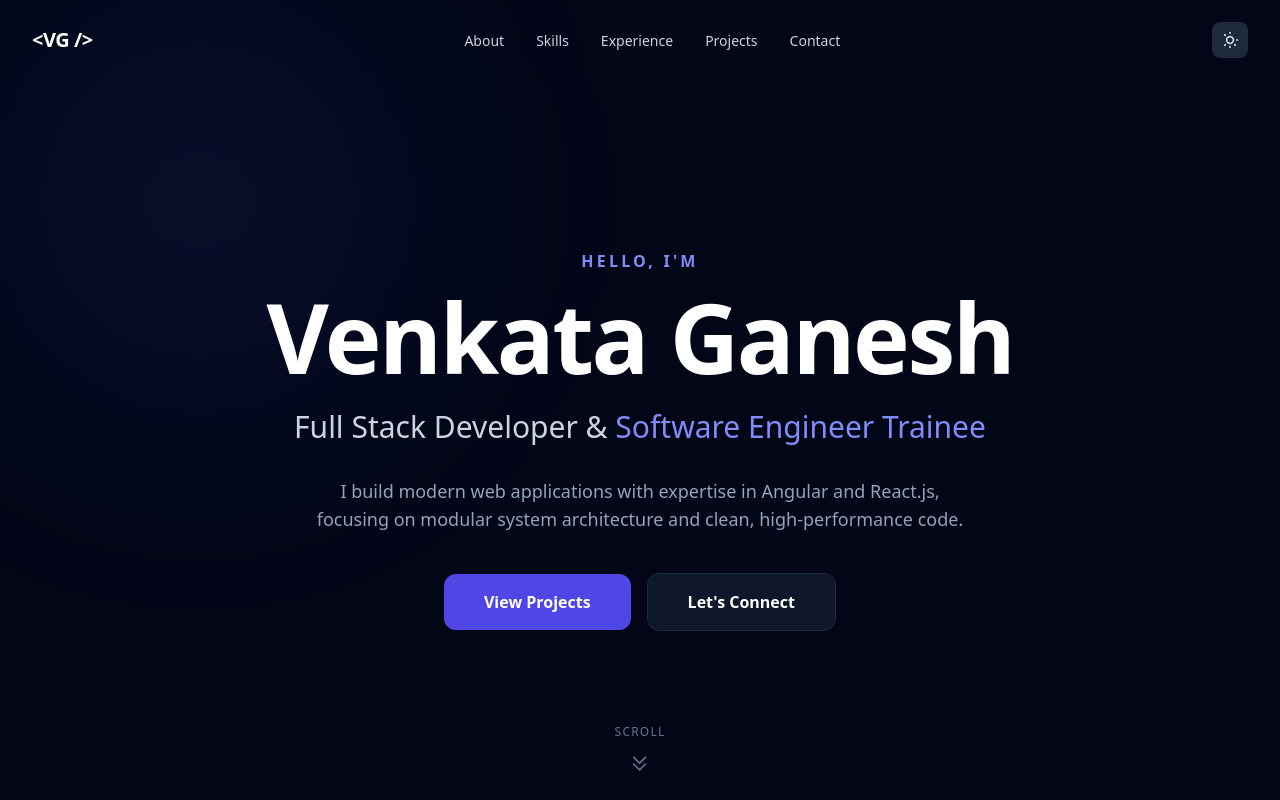
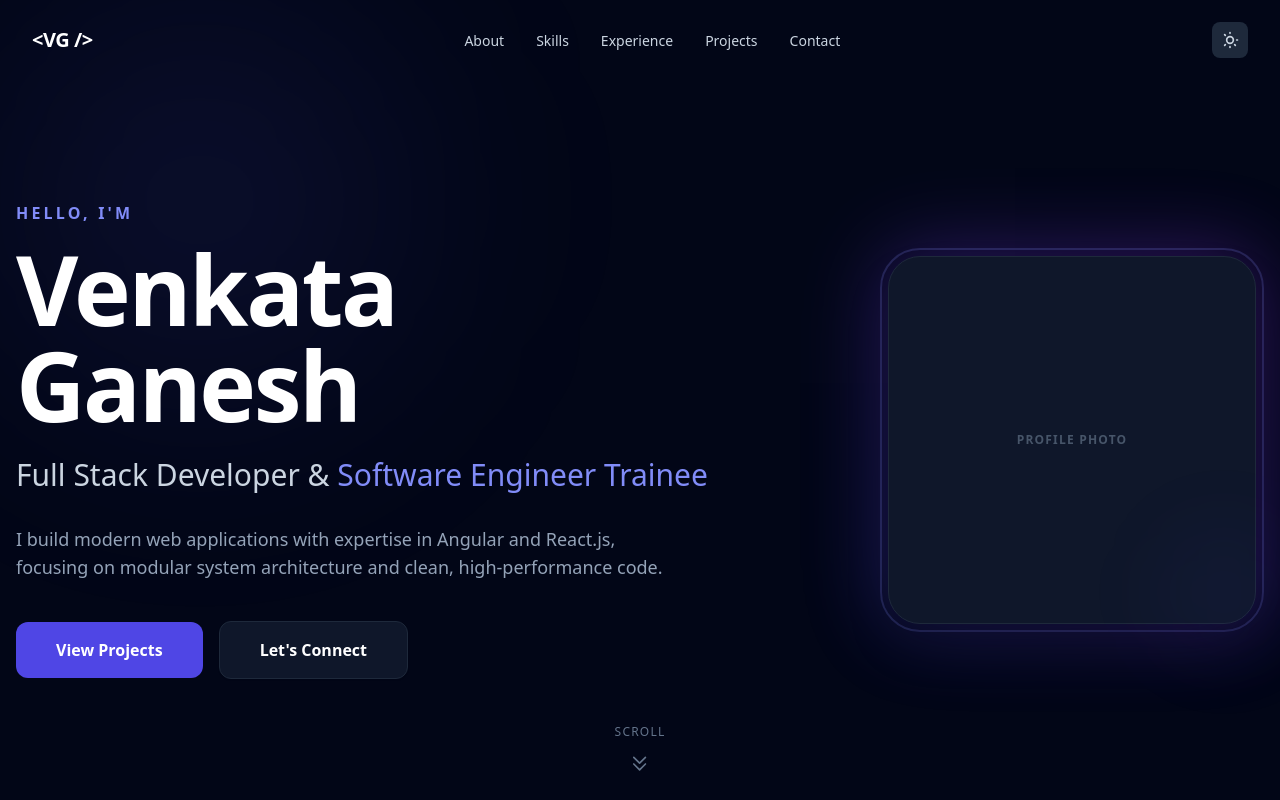
Before and after one commit to ganesh714/venkat-dev-portfolio, a React (Vite) app: page / in a window 1280 px wide. Shown: the top 800 px of the page. Built offline with nearby package versions, Linux system fonts and the light colour scheme.

Commit message:
feat: redesign hero layout to two-column desktop design with photo placeholder

```diff
--- a/src/components/Hero.jsx
+++ b/src/components/Hero.jsx
@@ -43,7 +43,7 @@ const Hero = () => {
   return (
     <section
       id="hero"
-      className="min-h-screen flex flex-col items-center justify-center text-center px-4 pt-20 relative overflow-hidden bg-slate-50 dark:bg-slate-950"
+      className="min-h-screen flex flex-col items-center justify-center px-4 pt-20 relative overflow-hidden bg-slate-50 dark:bg-slate-950"
     >
       {/* Interactive Spotlight - Subtler and theme-aware */}
       <motion.div
@@ -71,8 +71,10 @@ const Hero = () => {
         />
       </motion.div>
 
+      <div className="max-w-7xl mx-auto flex flex-col lg:flex-row items-center justify-between gap-12 relative z-10 w-full">
+        {/* Left Side: Text Content */}
         <motion.div
-        className="relative z-10 max-w-4xl"
+          className="text-center lg:text-left lg:w-3/5"
           variants={containerVariants}
           initial="hidden"
           animate="visible"
@@ -93,12 +95,12 @@ const Hero = () => {
           </motion.p>
 
           {/* Description */}
-        <motion.p variants={textVariants} className="text-slate-500 dark:text-slate-400 text-base sm:text-lg max-w-2xl mx-auto mb-10 leading-relaxed">
+          <motion.p variants={textVariants} className="text-slate-500 dark:text-slate-400 text-base sm:text-lg max-w-2xl lg:mx-0 mx-auto mb-10 leading-relaxed">
             I build modern web applications with expertise in Angular and React.js, focusing on modular system architecture and clean, high-performance code.
           </motion.p>
 
           {/* CTA buttons */}
-        <motion.div variants={textVariants} className="flex flex-col sm:flex-row items-center justify-center gap-4">
+          <motion.div variants={textVariants} className="flex flex-col sm:flex-row items-center lg:justify-start justify-center gap-4">
             <motion.a
               whileHover={{ scale: 1.02 }}
               whileTap={{ scale: 0.98 }}
@@ -117,6 +119,31 @@ const Hero = () => {
             </motion.a>
           </motion.div>
         </motion.div>
+
+        {/* Right Side: Profile Photo Placeholder */}
+        <motion.div
+          initial={{ opacity: 0, scale: 0.8 }}
+          animate={{ opacity: 1, scale: 1 }}
+          transition={{ duration: 0.8, delay: 0.5 }}
+          className="relative lg:w-2/5 flex justify-center lg:justify-end"
+        >
+          <div className="relative w-64 h-64 md:w-80 md:h-80 lg:w-96 lg:h-96">
+            {/* Sleek Glowing Border */}
+            <div className="absolute inset-0 rounded-[40px] bg-gradient-to-tr from-indigo-600 to-purple-600 blur-2xl opacity-20 animate-pulse" />
+            <div className="absolute inset-0 rounded-[40px] border-2 border-indigo-500/20 dark:border-indigo-400/20" />
+
+            {/* The Placeholder Container */}
+            <div className="absolute inset-2 rounded-[32px] bg-white dark:bg-slate-900 overflow-hidden border border-slate-200 dark:border-slate-800 shadow-2xl flex items-center justify-center">
+              <span className="text-slate-400 dark:text-slate-600 font-bold uppercase tracking-widest text-xs px-4 text-center">
+                Profile Photo
+              </span>
+            </div>
+
+            {/* Decorative element */}
+            <div className="absolute -bottom-6 -right-6 w-32 h-32 bg-indigo-600/5 rounded-full blur-2xl" />
+          </div>
+        </motion.div>
+      </div>
 
       {/* Scroll indicator */}
       <motion.div
```
Lines whose indentation alone changed are shown as unchanged.
